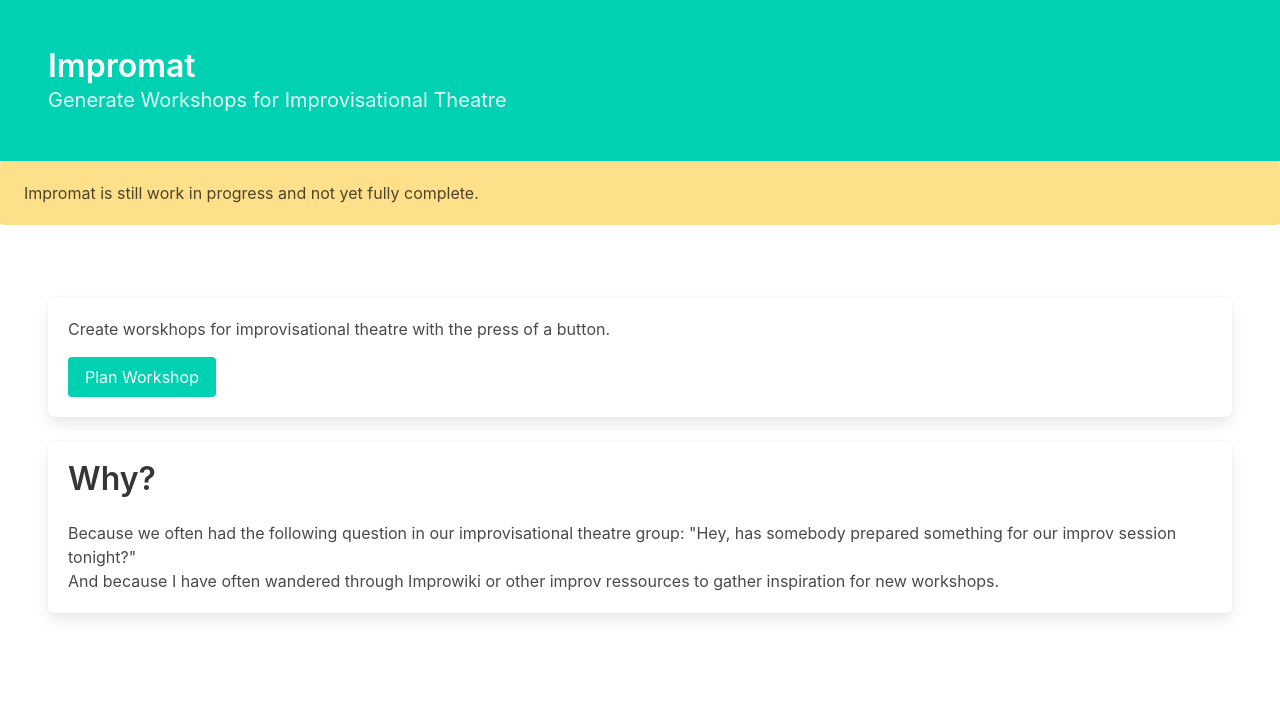
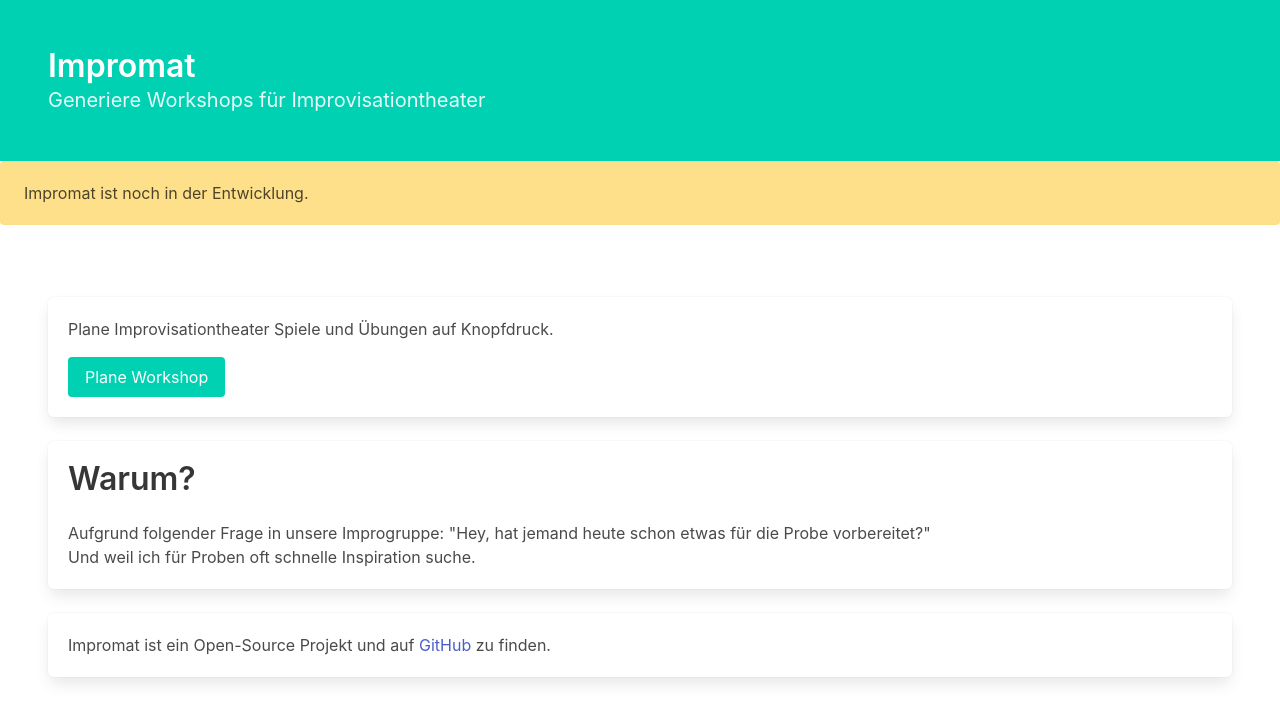
Before and after one commit to marcoklein/impromat-feasibility-study, a React (Vite) app: page / in a window 1280 px wide. Shown: the top 722 px of the page. Built offline with nearby package versions, Linux system fonts and the light colour scheme.

Commit message:
feat: generate workshops with basic structure

```diff
--- /dev/null
+++ b/src/functions/generate-workshop.ts
@@ -0,0 +1,44 @@
+import { IMPROWIKI } from "../data/improwiki";
+
+export function generateWorkshop() {
+  const numWarmupGames = 2;
+  const numExcercises = 3;
+  const numGames = 3;
+
+  function findWorkshopsWithTags(tag: string) {
+    return (JSON.parse(JSON.stringify(IMPROWIKI)) as typeof IMPROWIKI).filter(
+      (workshop) => workshop.tags.find((item) => item === tag)
+    );
+  }
+
+  const workshopElementTitles: string[] = [];
+  const warmups = findWorkshopsWithTags("warmup").sort(
+    () => Math.random() - 0.5
+  );
+  for (let i = 0; i < numWarmupGames; i++) {
+    workshopElementTitles.push(warmups.pop()!.title);
+  }
+
+  const excercises = findWorkshopsWithTags("excercise").sort(
+    () => Math.random() - 0.5
+  );
+  for (let i = 0; i < numExcercises; i++) {
+    workshopElementTitles.push(excercises.pop()!.title);
+  }
+
+  const games = findWorkshopsWithTags("game").sort(() => Math.random() - 0.5);
+  for (let i = 0; i < numGames; i++) {
+    workshopElementTitles.push(games.pop()!.title);
+  }
+
+  return workshopElementTitles;
+}
+
+export function randomGenerator() {
+  const workshopElementTitles: string[] = [];
+  for (let i = 0; i < 8; i++) {
+    const { title } = IMPROWIKI[Math.floor(Math.random() * IMPROWIKI.length)];
+    workshopElementTitles.push(title);
+  }
+  return workshopElementTitles;
+}
--- a/src/pages/WelcomePage.tsx
+++ b/src/pages/WelcomePage.tsx
@@ -11,34 +11,36 @@ export function WelcomePage(props: ComponentProps) {
         <div className="hero-body">
           <p className="title">Impromat</p>
           <p className="subtitle">
-            Generate Workshops for Improvisational Theatre
+            Generiere Workshops f&uuml;r Improvisationtheater
           </p>
         </div>
       </section>
       <div className="notification is-warning">
-        Impromat is still work in progress and not yet fully complete.
+        Impromat ist noch in der Entwicklung.
       </div>
       <section className="section is-small">
         <div className="box">
           <p>
-            Create worskhops for improvisational theatre with the press of a
-            button.
+            Plane Improvisationtheater Spiele und &Uuml;bungen auf Knopfdruck.
           </p>
           <Link className="mt-4 button is-primary" to="/workshop">
-            Plan Workshop
+            Plane Workshop
           </Link>
         </div>
         <div className="box">
-          <h2 className="title">Why?</h2>
+          <h2 className="title">Warum?</h2>
           <p>
-            Because we often had the following question in our improvisational
-            theatre group: "Hey, has somebody prepared something for our improv
-            session tonight?"
+            Aufgrund folgender Frage in unsere Improgruppe: "Hey, hat jemand
+            heute schon etwas f&uuml;r die Probe vorbereitet?"
           </p>
-          <p>
-            And because I have often wandered through Improwiki or other improv
-            ressources to gather inspiration for new workshops.
-          </p>
+          <p>Und weil ich f&uuml;r Proben oft schnelle Inspiration suche.</p>
+        </div>
+        <div className="box">
+          Impromat ist ein Open-Source Projekt und auf{" "}
+          <a href="https://github.com/marcoklein/impromat" target="_blank">
+            GitHub
+          </a>{" "}
+          zu finden.
         </div>
       </section>
     </>
--- a/src/pages/WorkshopPage.tsx
+++ b/src/pages/WorkshopPage.tsx
@@ -3,6 +3,7 @@ import { useNavigate, useSearchParams } from "react-router-dom";
 import { Navbar } from "../components/Navbar";
 import { Workshop } from "../components/Workshop";
 import { IMPROWIKI } from "../data/improwiki";
+import { generateWorkshop } from "../functions/generate-workshop";
 import { WorkshopElementModel } from "../models/WorkshopElementModel";
 import { WorkshopModel } from "../models/WorkshopModel";
 
@@ -16,13 +17,9 @@ export function WorkshopPreviewPage() {
   const [workshop, setWorkshop] = useState<WorkshopModel>();
   const [searchParams, setSearchParams] = useSearchParams();
 
-  function generateWorkshop() {
+  function generateWorkshopCallback() {
     setWorkshop(undefined);
-    const workshopElementTitles: string[] = [];
-    for (let i = 0; i < 8; i++) {
-      const { title } = IMPROWIKI[Math.floor(Math.random() * IMPROWIKI.length)];
-      workshopElementTitles.push(title);
-    }
+    const workshopElementTitles = generateWorkshop();
     setTimeout(() => {
       setSearchParams(
         { [SEARCH_PARAM_ELEMENT_NAME]: workshopElementTitles },
@@ -36,7 +33,15 @@ export function WorkshopPreviewPage() {
     for (const elementTitle of workshopElementTitles) {
       const element = IMPROWIKI.find(({ title }) => elementTitle === title);
       if (element) {
-        const { content, tags, title, url, createdAt } = element;
+        const { content, tags: elementTags, title, url, createdAt } = element;
+        const tags = elementTags.map((tagName) => {
+          const mappings = {
+            warmup: "Aufwärmübung",
+            excercise: "Übung",
+            game: "Spiel",
+          };
+          return (mappings as any)[tagName] ?? tagName;
+        });
         elements.push({
           content,
           tags,
@@ -60,13 +65,13 @@ export function WorkshopPreviewPage() {
   useEffect(() => {
     if (!searchParams.has(SEARCH_PARAM_ELEMENT_NAME)) {
       console.log("set search params");
-      generateWorkshop();
+      generateWorkshopCallback();
     } else {
       const elements = searchParams.getAll(SEARCH_PARAM_ELEMENT_NAME);
       console.log("get search params", elements);
       loadWorkshop(elements);
     }
-  }, [searchParams]);
+  }, [searchParams, setWorkshop, setSearchParams]);
 
   if (!workshop)
     return (
```
Also changed, not shown: 1 other file (tests, documents, lock files or other folders).
